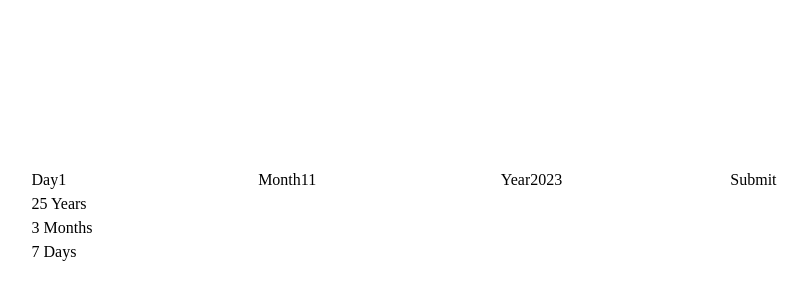
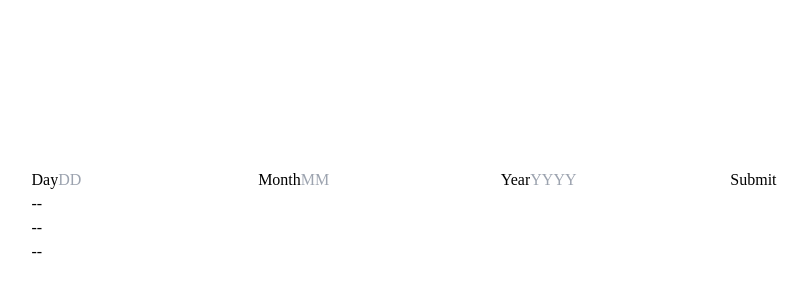
Before and after one commit to Saltysam101/fm-agecalculator, a Next.js app: page / in a window 1280 px wide. Shown: the part 184-484 px from the top of the page, without its empty margins (236-1042 px from the left). Built offline with nearby package versions, Linux system fonts and the light colour scheme.

Commit message:
added in state for calculating time, and the user can see exactly how old they are

```diff
--- a/src/pages/index.tsx
+++ b/src/pages/index.tsx
@@ -4,6 +4,8 @@ import dayjs from 'dayjs';
 import customParseFormat from 'dayjs/plugin/customParseFormat';
 
 export default function Home() {
+
+  type calculated = number | string
 
   //Allows for date validation
 dayjs.extend(customParseFormat);
@@ -14,14 +16,21 @@ const currentMonth = dayjs().month() + 1;
 const currentDay = dayjs().date();
 
   //state
-const [day, setDay] = useState<number>(currentDay);
-const [month, setMonth] = useState<number>(currentMonth);
-const [year, setYear] = useState<number>(currentYear);
+const [day, setDay] = useState("");
+const [month, setMonth] = useState("");
+const [year, setYear] = useState("");
+const [calcYear, setCalcYear] = useState<calculated>("--")
+const [calcMonth, setCalcMonth] = useState<calculated>("--")
+const [calcDay, setCalcDay] = useState<calculated>("--")
 const date = `${year}-${month}-${day}`;
 
 const handleSubmit = () => {
-  if(dayjs(date, "YYYY-M-DD", true).isValid()){
+  if(dayjs(date, "YYYY-M-D", true).isValid()){
     console.log("submit true")
+    setCalcYear(currentYear - parseInt(year) + " years")
+    setCalcMonth(Math.abs(currentMonth - parseInt(month)) + " months")
+    setCalcDay(Math.abs(currentDay - parseInt(day)) + " days")
+    console.log(calcYear, calcDay, calcMonth)
   } else {
     console.log("submit false")
   }
@@ -41,17 +50,17 @@ const handleSubmit = () => {
             handleSubmit()
           }}>
             <label htmlFor="day">Day</label>
-            <input id="day" type="number" value={day} onChange={(e)=> setDay( parseInt(e.target.value))}/>
+            <input id="day" type="number" placeholder="DD" value={day} onChange={(e)=> setDay(e.target.value)}/>
             <label htmlFor="month">Month</label>
-            <input id="month" type="number" value={month} onChange={(e)=> setMonth( parseInt(e.target.value))}/>
+            <input id="month" type="number" placeholder="MM" value={month} onChange={(e)=> setMonth(e.target.value)}/>
             <label htmlFor="year">Year</label>
-            <input id="year" type="number" value={year} onChange={(e) => setYear( parseInt(e.target.value))}/>
+            <input id="year" type="number" placeholder="YYYY" value={year} onChange={(e) => setYear(e.target.value)}/>
             <button type="submit">Submit</button>
           </form>
           <section>
-            <p>25 Years</p>
-            <p>3 Months</p>
-            <p>7 Days</p>
+            <p>{calcYear}</p>
+            <p>{calcMonth}</p>
+            <p>{calcDay}</p>
           </section>
         </div>
       </main>
```
